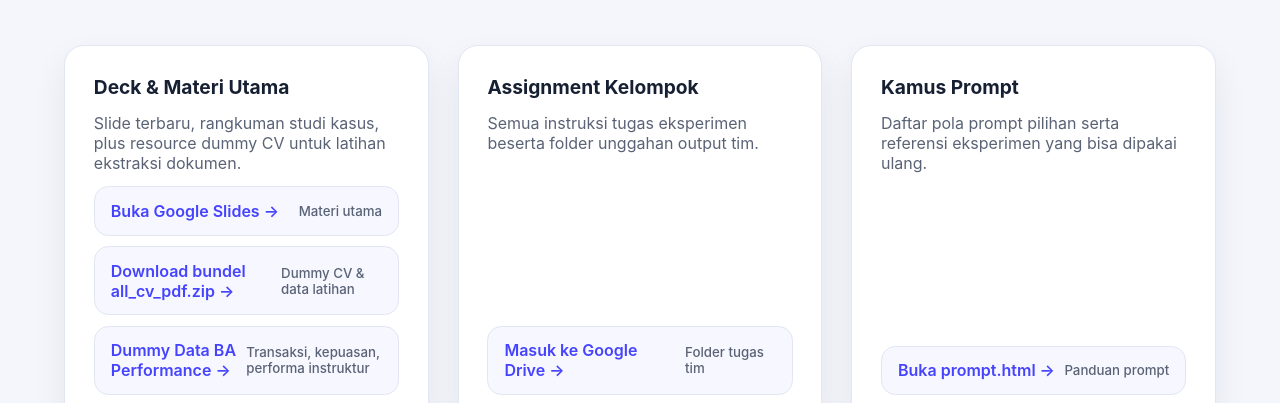
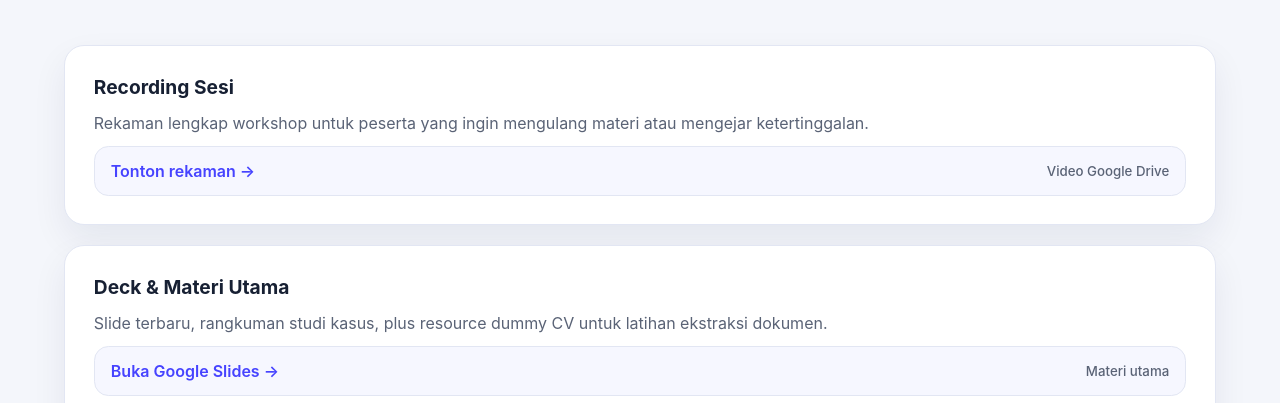
Before and after one commit to maretaayu/prompt-engineering-training, a website: page index.html in a window 1280 px wide. Shown: the part 518-921 px from the top of the page. Drawn offline with Linux system fonts and the light colour scheme.

Commit message:
feat: update card layout to flex and add recording session details

```diff
--- a/index.html
+++ b/index.html
@@ -90,9 +90,9 @@
       }
 
       .cards {
-        display: grid;
-        grid-template-columns: repeat(auto-fit, minmax(260px, 1fr));
-        gap: 1.8rem;
+        display: flex;
+        flex-direction: column;
+        gap: 1.25rem;
       }
 
       .card {
@@ -192,6 +192,22 @@
 
       <section class="cards" aria-label="Navigasi Utama">
         <article class="card">
+          <h3>Recording Sesi</h3>
+          <p>
+            Rekaman lengkap workshop untuk peserta yang ingin mengulang materi atau mengejar ketertinggalan.
+          </p>
+          <div class="card-links">
+            <a
+              href="https://drive.google.com/file/d/1p3c8jzXGhL6kGT1qBzvuf_yqJFi6q45D/view?usp=sharing"
+              target="_blank"
+              rel="noopener noreferrer"
+            >
+              Tonton rekaman →
+              <span>Video Google Drive</span>
+            </a>
+          </div>
+        </article>
+        <article class="card">
           <h3>Deck & Materi Utama</h3>
           <p>
             Slide terbaru, rangkuman studi kasus, plus resource dummy CV untuk latihan ekstraksi dokumen.
```
